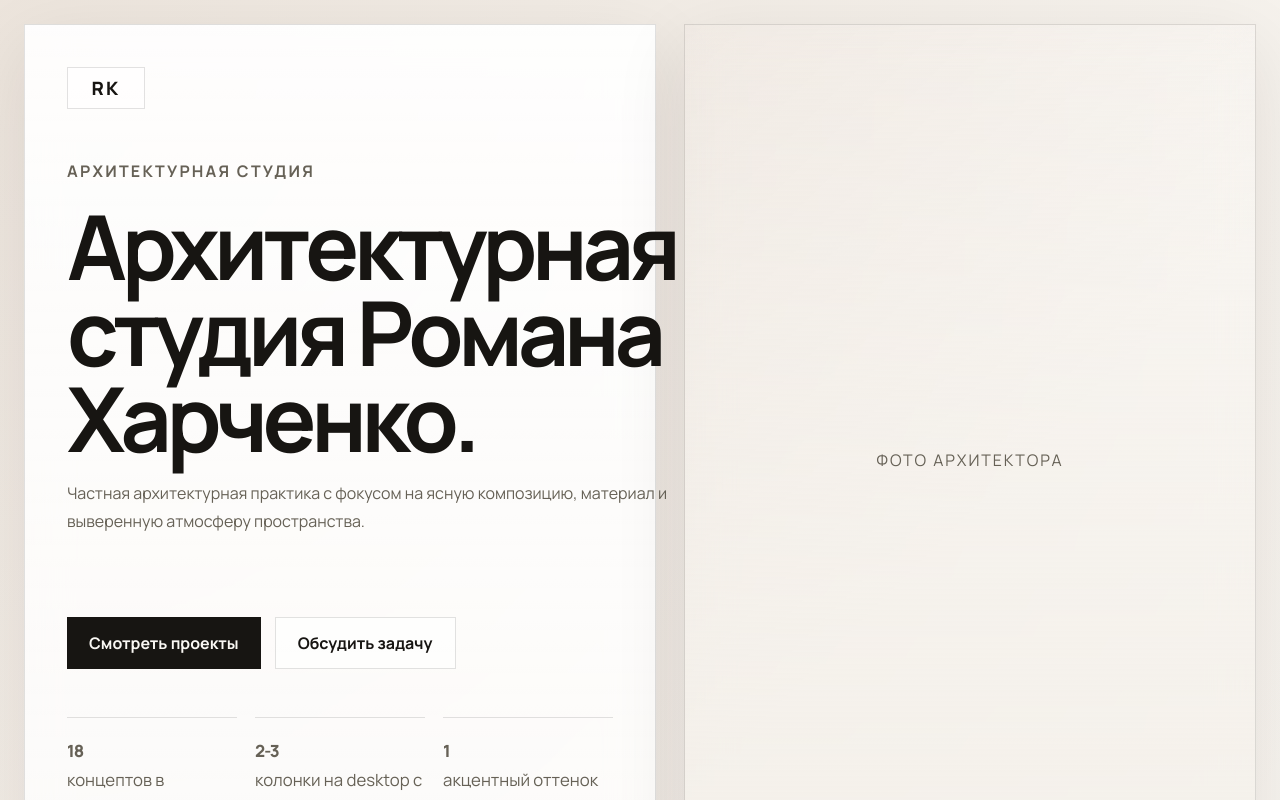
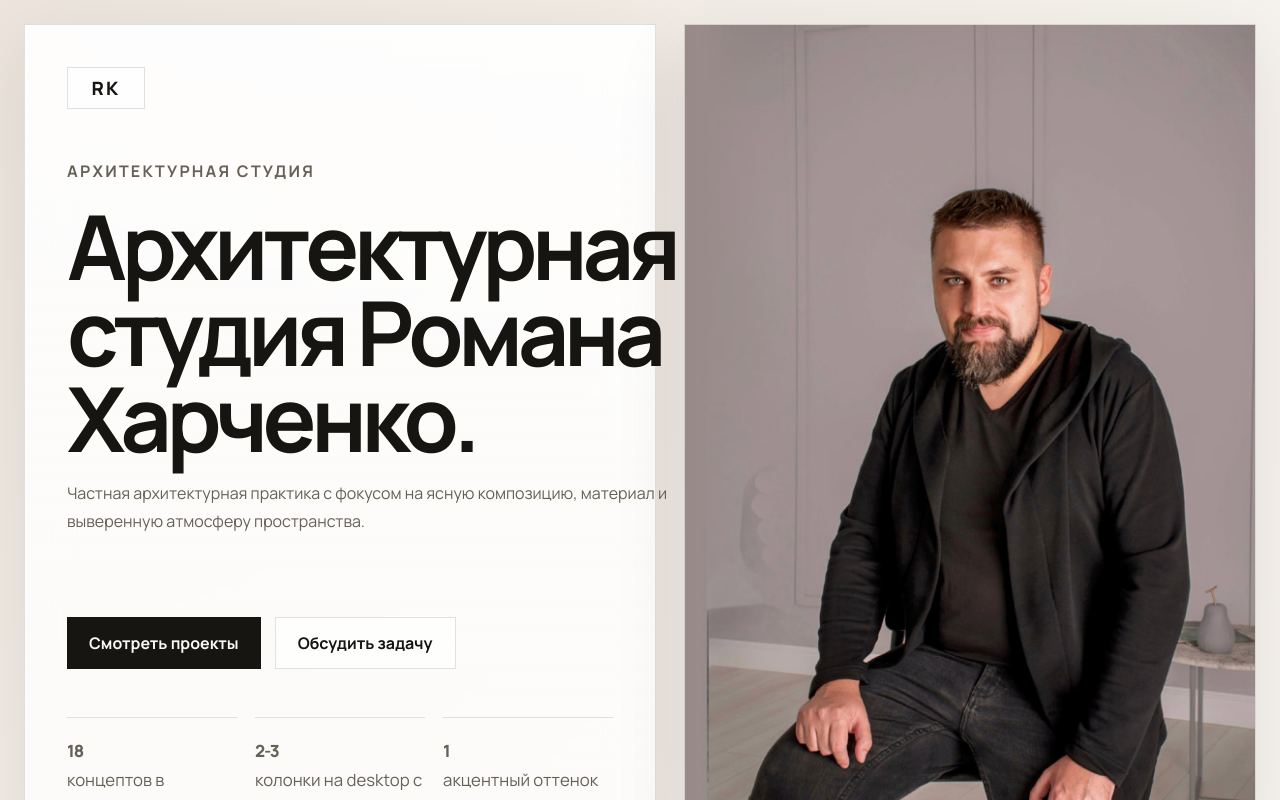
Before and after one commit to ux-tony/rx, a Next.js app: page / in a window 1280 px wide. Shown: the top 800 px of the page. Built offline with nearby package versions, Linux system fonts and the light colour scheme.

Commit message:
Add architect portrait to hero

```diff
--- a/app/globals.css
+++ b/app/globals.css
@@ -193,20 +193,11 @@ img {
   transform: scale(1.02);
 }
 
-.hero-visual-placeholder {
+.hero-portrait {
   position: absolute;
   inset: 0;
-  display: flex;
-  align-items: center;
-  justify-content: center;
-  padding: 28px;
-  background:
-    linear-gradient(180deg, rgba(255, 255, 255, 0.3) 0%, rgba(244, 240, 234, 0.94) 100%),
-    linear-gradient(135deg, rgba(154, 104, 69, 0.08), transparent 55%);
-  color: var(--muted);
-  font-size: 1rem;
-  letter-spacing: 0.12em;
-  text-transform: uppercase;
+  object-fit: cover;
+  object-position: center;
 }
 
 .content-section {
--- a/components/hero-section.tsx
+++ b/components/hero-section.tsx
@@ -1,4 +1,6 @@
+import Image from "next/image";
 import type { Metric } from "@/data/site-data";
+import architectPhoto from "@/img/Foto001.jpg";
 
 type HeroSectionProps = {
   metrics: Metric[];
@@ -43,9 +45,14 @@ export function HeroSection({ metrics }: HeroSectionProps) {
       </div>
 
       <div className="hero-visual">
-        <div className="hero-visual-placeholder">
-          <span>Фото архитектора</span>
-        </div>
+        <Image
+          src={architectPhoto}
+          alt="Портрет архитектора"
+          className="hero-portrait"
+          fill
+          priority
+          sizes="(max-width: 1180px) 100vw, 48vw"
+        />
       </div>
     </section>
   );
```
Also changed, not shown: img/Foto001.jpg (added).
